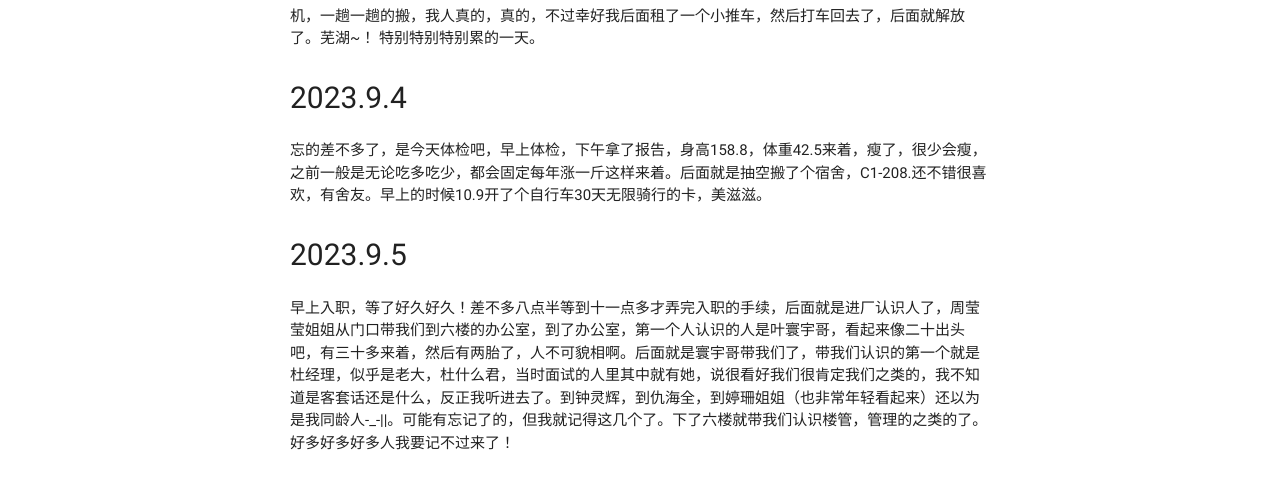
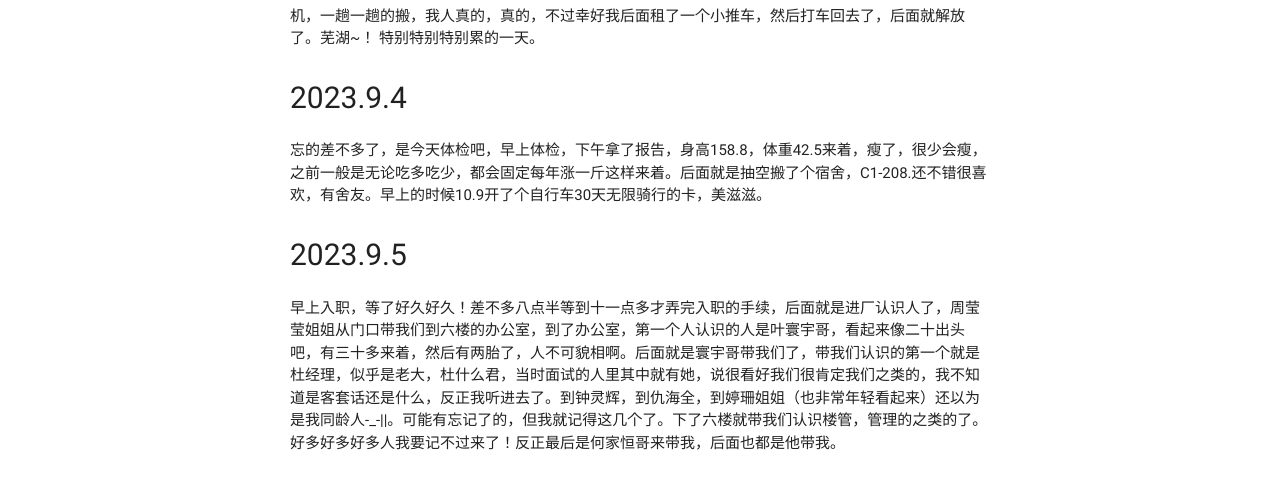
Before and after one commit to xiaocan11/xiaocan11.github.io, a plain HTML site: page 2023/08/26/Second/index.html in a window 1280 px wide. Shown: the part 870-1351 px from the top of the page. Drawn offline with Linux system fonts and the light colour scheme.

Commit message:
Site updated: 2023-09-07 21:30:26

```diff
--- a/2023/08/26/Second/index.html
+++ b/2023/08/26/Second/index.html
@@ -156,7 +156,7 @@
 <h1 id="2023-9-2"><a href="#2023-9-2" class="headerlink" title="2023.9.2"></a>2023.9.2</h1><p>台风 “苏拉” ，高铁火车全部停运，我买了一张9.1的火车票，凌晨的，我以为是9.2的，36.5元浪费了，然后退退买买又被扣了好多次手续费 &#x2F;哭死 。然后9.2就没去成啦，最终还是坐了同乡会的大巴车。不过，又能陪菠萝一天让我感到幸福一点，哦，说到这，好想念它身上的小米味，好想好想吸 &#x2F;哭死。</p>
 <h1 id="2023-9-3"><a href="#2023-9-3" class="headerlink" title="2023.9.3"></a>2023.9.3</h1><p>噢，今天一大早就准备上佛山啦，菠萝也一大早就醒了，抓着任何时间陪我嘿嘿，坐了大半天的车，好累！然后我还要搬行李箱，坐错了公交车，不过幸好没多远，C1—401，确实墙壁有很多发霉的，然后不通风的话，霉味特别特别重，第二天就和房管说换了。对了！我到了之后和杨凯徵回学校搬行李，超累巨累无敌累，我还没吃晚饭！饿的胃都有点痛，六点多去的好像，九点多才回来，因为后面薅了一个洗衣机，一趟一趟的搬，我人真的，真的，不过幸好我后面租了一个小推车，然后打车回去了，后面就解放了。芜湖~！ 特别特别特别累的一天。</p>
 <h1 id="2023-9-4"><a href="#2023-9-4" class="headerlink" title="2023.9.4"></a>2023.9.4</h1><p>忘的差不多了，是今天体检吧，早上体检，下午拿了报告，身高158.8，体重42.5来着，瘦了，很少会瘦，之前一般是无论吃多吃少，都会固定每年涨一斤这样来着。后面就是抽空搬了个宿舍，C1-208.还不错很喜欢，有舍友。早上的时候10.9开了个自行车30天无限骑行的卡，美滋滋。</p>
-<h1 id="2023-9-5"><a href="#2023-9-5" class="headerlink" title="2023.9.5"></a>2023.9.5</h1><p>早上入职，等了好久好久！差不多八点半等到十一点多才弄完入职的手续，后面就是进厂认识人了，周莹莹姐姐从门口带我们到六楼的办公室，到了办公室，第一个人认识的人是叶寰宇哥，看起来像二十出头吧，有三十多来着，然后有两胎了，人不可貌相啊。后面就是寰宇哥带我们了，带我们认识的第一个就是杜经理，似乎是老大，杜什么君，当时面试的人里其中就有她，说很看好我们很肯定我们之类的，我不知道是客套话还是什么，反正我听进去了。到钟灵辉，到仇海全，到婷珊姐姐（也非常年轻看起来）还以为是我同龄人-_-||。可能有忘记了的，但我就记得这几个了。下了六楼就带我们认识楼管，管理的之类的了。好多好多好多人我要记不过来了！</p>
+<h1 id="2023-9-5"><a href="#2023-9-5" class="headerlink" title="2023.9.5"></a>2023.9.5</h1><p>早上入职，等了好久好久！差不多八点半等到十一点多才弄完入职的手续，后面就是进厂认识人了，周莹莹姐姐从门口带我们到六楼的办公室，到了办公室，第一个人认识的人是叶寰宇哥，看起来像二十出头吧，有三十多来着，然后有两胎了，人不可貌相啊。后面就是寰宇哥带我们了，带我们认识的第一个就是杜经理，似乎是老大，杜什么君，当时面试的人里其中就有她，说很看好我们很肯定我们之类的，我不知道是客套话还是什么，反正我听进去了。到钟灵辉，到仇海全，到婷珊姐姐（也非常年轻看起来）还以为是我同龄人-_-||。可能有忘记了的，但我就记得这几个了。下了六楼就带我们认识楼管，管理的之类的了。好多好多好多人我要记不过来了！反正最后是何家恒哥来带我，后面也都是他带我。</p>
 
 
                 </div>
```
